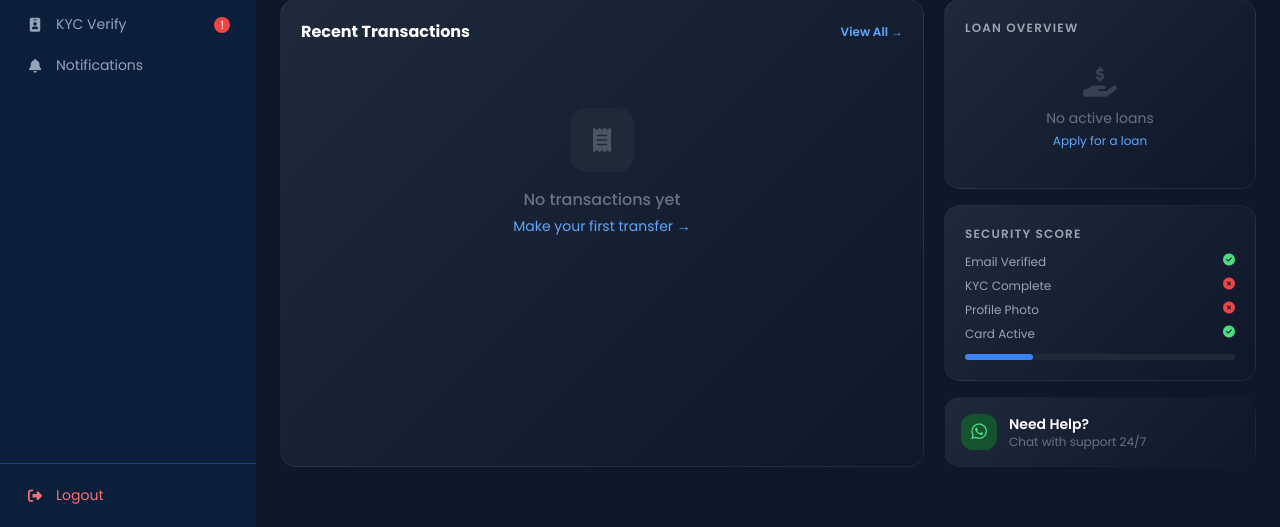
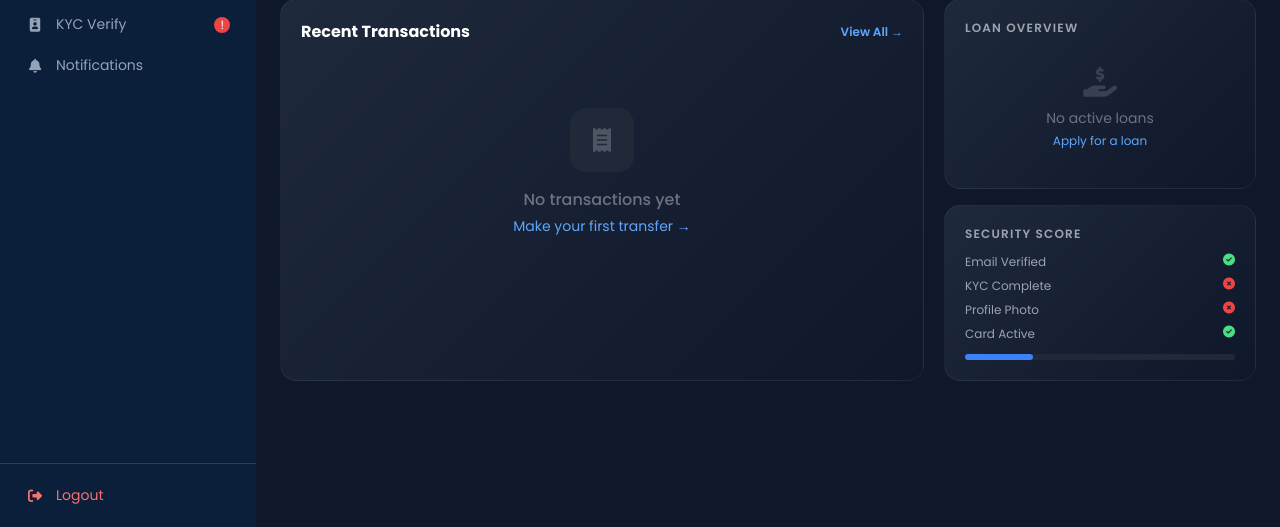
Before and after one commit to Chukwuchinemerem/coperativefinance, a Django app: page /dashboard/ in a window 1280 px wide. Shown: the part 631-1158 px from the top of the page. Run offline with Django 5.2, Linux system fonts and the light colour scheme; the visitor is signed in with stand-in values (Sample User, id 1); data that the repository does not hold is empty; some libraries are stand-ins or nearby versions.

Commit message:
Remove support chat section from dashboard
Removed the support chat link and related elements from the dashboard.

```diff
--- a/templates/banking/dashboard.html
+++ b/templates/banking/dashboard.html
@@ -295,18 +295,5 @@
       {% endwith %}
     </div>
 
-    <!-- Support -->
-    <a href="https://wa.me/2349121304245" target="_blank" class="stat-card p-4 flex items-center gap-3 hover:border-green-800 border border-transparent transition" style="text-decoration:none;">
-      <div class="w-9 h-9 bg-green-900 rounded-xl flex items-center justify-center flex-shrink-0">
-        <i class="fab fa-whatsapp text-green-400 text-lg"></i>
-      </div>
-      <div>
-        <p class="text-white font-semibold text-sm">Need Help?</p>
-        <p class="text-gray-500 text-xs">Chat with support 24/7</p>
-      </div>
-    </a>
-  </div>
 
-</div>
-</div>
 {% endblock %}
```
